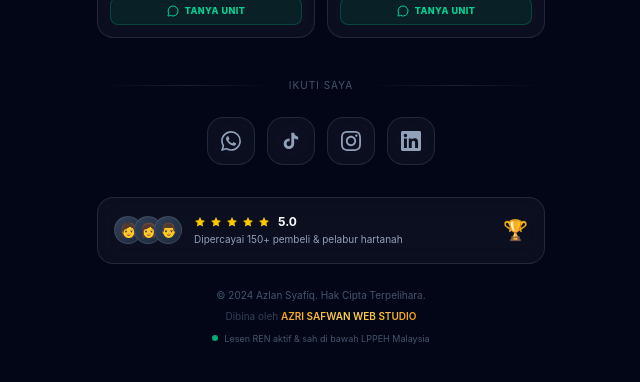
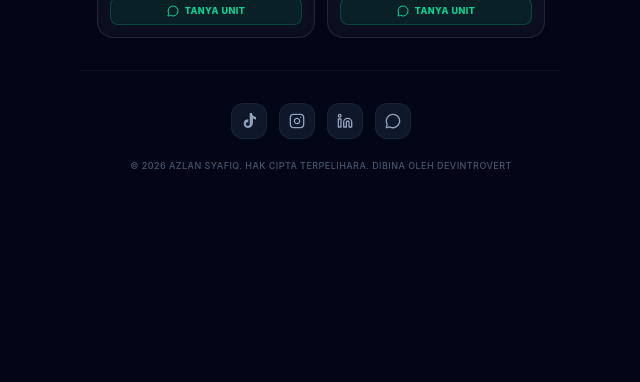
Before and after one commit to kronologiseram-eng/Agent-hartanah, a Next.js app: page / in a window 1280 px wide. Shown: the part 1504-1886 px from the top of the page, without its empty margins (319-959 px from the left). After the commit the page ends 1708 px from the top, so only its background shows below. Built offline with nearby package versions, Linux system fonts and the light colour scheme.

Commit message:
Update SocialFooter.tsx

```diff
--- a/src/components/SocialFooter.tsx
+++ b/src/components/SocialFooter.tsx
@@ -1,183 +1,87 @@
 "use client";
 
 import { motion } from "framer-motion";
+import { Instagram, Linkedin, MessageCircle } from "lucide-react";
+import { CLIENT_DATA } from "@/config";
 
-interface SocialLink {
-  label: string;
-  href: string;
-  icon: React.ReactNode;
-  hoverColor: string;
-  bgColor: string;
-}
+export default function SocialFooter() {
+  const { socials, whatsappNumber } = CLIENT_DATA;
 
-// WhatsApp SVG Icon
-const WhatsAppIcon = () => (
-  <svg viewBox="0 0 24 24" className="w-5 h-5" fill="currentColor">
-    <path d="M17.472 14.382c-.297-.149-1.758-.867-2.03-.967-.273-.099-.471-.148-.67.15-.197.297-.767.966-.94 1.164-.173.199-.347.223-.644.075-.297-.15-1.255-.463-2.39-1.475-.883-.788-1.48-1.761-1.653-2.059-.173-.297-.018-.458.13-.606.134-.133.298-.347.446-.52.149-.174.198-.298.298-.497.099-.198.05-.371-.025-.52-.075-.149-.669-1.612-.916-2.207-.242-.579-.487-.5-.669-.51-.173-.008-.371-.01-.57-.01-.198 0-.52.074-.792.372-.272.297-1.04 1.016-1.04 2.479 0 1.462 1.065 2.875 1.213 3.074.149.198 2.096 3.2 5.077 4.487.709.306 1.262.489 1.694.625.712.227 1.36.195 1.871.118.571-.085 1.758-.719 2.006-1.413.248-.694.248-1.289.173-1.413-.074-.124-.272-.198-.57-.347m-5.421 7.403h-.004a9.87 9.87 0 01-5.031-1.378l-.361-.214-3.741.982.998-3.648-.235-.374a9.86 9.86 0 01-1.51-5.26c.001-5.45 4.436-9.884 9.888-9.884 2.64 0 5.122 1.03 6.988 2.898a9.825 9.825 0 012.893 6.994c-.003 5.45-4.437 9.884-9.885 9.884m8.413-18.297A11.815 11.815 0 0012.05 0C5.495 0 .16 5.335.157 11.892c0 2.096.547 4.142 1.588 5.945L.057 24l6.305-1.654a11.882 11.882 0 005.683 1.448h.005c6.554 0 11.89-5.335 11.893-11.893a11.821 11.821 0 00-3.48-8.413z" />
-  </svg>
-);
-
-// TikTok SVG Icon
-const TikTokIcon = () => (
-  <svg viewBox="0 0 24 24" className="w-5 h-5" fill="currentColor">
-    <path d="M19.59 6.69a4.83 4.83 0 01-3.77-4.25V2h-3.45v13.67a2.89 2.89 0 01-2.88 2.5 2.89 2.89 0 01-2.89-2.89 2.89 2.89 0 012.89-2.89c.28 0 .54.04.79.1V9.01a6.32 6.32 0 00-.79-.05 6.34 6.34 0 00-6.34 6.34 6.34 6.34 0 006.34 6.34 6.34 6.34 0 006.33-6.34V8.69a8.17 8.17 0 004.78 1.52V6.78a4.85 4.85 0 01-1.01-.09z" />
-  </svg>
-);
-
-// Instagram SVG Icon
-const InstagramIcon = () => (
-  <svg viewBox="0 0 24 24" className="w-5 h-5" fill="currentColor">
-    <path d="M12 2.163c3.204 0 3.584.012 4.85.07 3.252.148 4.771 1.691 4.919 4.919.058 1.265.069 1.645.069 4.849 0 3.205-.012 3.584-.069 4.849-.149 3.225-1.664 4.771-4.919 4.919-1.266.058-1.644.07-4.85.07-3.204 0-3.584-.012-4.849-.07-3.26-.149-4.771-1.699-4.919-4.92-.058-1.265-.07-1.644-.07-4.849 0-3.204.013-3.583.07-4.849.149-3.227 1.664-4.771 4.919-4.919 1.266-.057 1.645-.069 4.849-.069zm0-2.163c-3.259 0-3.667.014-4.947.072-4.358.2-6.78 2.618-6.98 6.98-.059 1.281-.073 1.689-.073 4.948 0 3.259.014 3.668.072 4.948.2 4.358 2.618 6.78 6.98 6.98 1.281.058 1.689.072 4.948.072 3.259 0 3.668-.014 4.948-.072 4.354-.2 6.782-2.618 6.979-6.98.059-1.28.073-1.689.073-4.948 0-3.259-.014-3.667-.072-4.947-.196-4.354-2.617-6.78-6.979-6.98-1.281-.059-1.69-.073-4.949-.073zm0 5.838c-3.403 0-6.162 2.759-6.162 6.162s2.759 6.163 6.162 6.163 6.162-2.759 6.162-6.163c0-3.403-2.759-6.162-6.162-6.162zm0 10.162c-2.209 0-4-1.79-4-4 0-2.209 1.791-4 4-4s4 1.791 4 4c0 2.21-1.791 4-4 4zm6.406-11.845c-.796 0-1.441.645-1.441 1.44s.645 1.44 1.441 1.44c.795 0 1.439-.645 1.439-1.44s-.644-1.44-1.439-1.44z" />
-  </svg>
-);
-
-// LinkedIn SVG Icon
-const LinkedInIcon = () => (
-  <svg viewBox="0 0 24 24" className="w-5 h-5" fill="currentColor">
-    <path d="M20.447 20.452h-3.554v-5.569c0-1.328-.027-3.037-1.852-3.037-1.853 0-2.136 1.445-2.136 2.939v5.667H9.351V9h3.414v1.561h.046c.477-.9 1.637-1.85 3.37-1.85 3.601 0 4.267 2.37 4.267 5.455v6.286zM5.337 7.433c-1.144 0-2.063-.926-2.063-2.065 0-1.138.92-2.063 2.063-2.063 1.14 0 2.064.925 2.064 2.063 0 1.139-.925 2.065-2.064 2.065zm1.782 13.019H3.555V9h3.564v11.452zM22.225 0H1.771C.792 0 0 .774 0 1.729v20.542C0 23.227.792 24 1.771 24h20.451C23.2 24 24 23.227 24 22.271V1.729C24 .774 23.2 0 22.222 0h.003z" />
-  </svg>
-);
-
-const socialLinks: SocialLink[] = [
-  {
-    label: "WhatsApp",
-    href: "https://wa.me/60123456789",
-    icon: <WhatsAppIcon />,
-    hoverColor: "hover:text-green-400",
-    bgColor: "hover:bg-green-500/15 hover:border-green-500/30",
-  },
-  {
-    label: "TikTok",
-    href: "https://tiktok.com/@azlansyafiq",
-    icon: <TikTokIcon />,
-    hoverColor: "hover:text-pink-400",
-    bgColor: "hover:bg-pink-500/15 hover:border-pink-500/30",
-  },
-  {
-    label: "Instagram",
-    href: "https://instagram.com/azlansyafiq",
-    icon: <InstagramIcon />,
-    hoverColor: "hover:text-purple-400",
-    bgColor: "hover:bg-purple-500/15 hover:border-purple-500/30",
-  },
-  {
-    label: "LinkedIn",
-    href: "https://linkedin.com/in/azlansyafiq",
-    icon: <LinkedInIcon />,
-    hoverColor: "hover:text-blue-400",
-    bgColor: "hover:bg-blue-500/15 hover:border-blue-500/30",
-  },
-];
-
-interface SocialFooterProps {
-  animationDelay?: number;
-}
-
-export default function SocialFooter({ animationDelay = 0 }: SocialFooterProps) {
   return (
     <motion.footer
-      initial={{ opacity: 0, y: 24 }}
-      animate={{ opacity: 1, y: 0 }}
-      transition={{ duration: 0.6, delay: animationDelay, ease: "easeOut" }}
-      className="px-4 pb-10 pt-2"
+      initial={{ opacity: 0 }}
+      animate={{ opacity: 1 }}
+      transition={{ delay: 0.85, duration: 0.5 }}
+      className="mt-auto py-8 px-6 flex flex-col items-center gap-5 border-t border-white/5"
     >
-      {/* Divider */}
-      <div className="flex items-center gap-3 mb-6">
-        <div className="flex-1 h-px bg-gradient-to-r from-transparent via-white/10 to-transparent" />
-        <span className="text-[10px] text-slate-600 uppercase tracking-widest">
-          Ikuti Saya
-        </span>
-        <div className="flex-1 h-px bg-gradient-to-r from-transparent via-white/10 to-transparent" />
+      {/* Ikon Media Sosial */}
+      <div className="flex items-center gap-3">
+        {/* TikTok Icon (Custom SVG) */}
+        {socials.tiktok && (
+          <motion.a
+            href={socials.tiktok}
+            target="_blank"
+            rel="noopener noreferrer"
+            whileHover={{ scale: 1.15, y: -2 }}
+            whileTap={{ scale: 0.9 }}
+            className="w-9 h-9 rounded-xl bg-slate-900 border border-white/5 flex items-center justify-center text-slate-400 hover:text-white hover:border-white/10 transition-colors duration-200"
+            aria-label="TikTok"
+          >
+            <svg viewBox="0 0 24 24" className="w-4 h-4 fill-current">
+              <path d="M12.525.02c1.31-.02 2.61-.01 3.91-.02.08 1.53.63 3.09 1.75 4.17 1.12 1.11 2.7 1.62 4.24 1.79v4.03c-1.44-.17-2.89-.74-3.94-1.74-.22-.22-.4-.47-.58-.73v6.56c.02 1.94-.48 3.93-1.63 5.48-1.5 2.03-4.14 3.12-6.61 2.76-2.54-.36-4.8-2.22-5.46-4.75-.81-3.13.78-6.66 3.86-7.66.93-.3 1.92-.38 2.89-.28v4.18c-.85-.22-1.8-.14-2.53.37-.92.65-1.28 1.91-1.01 2.99.35 1.41 1.79 2.41 3.24 2.19 1.4-.21 2.45-1.48 2.42-2.91V0l-.04.02z" />
+            </svg>
+          </motion.a>
+        )}
+
+        {/* Instagram Icon */}
+        {socials.instagram && (
+          <motion.a
+            href={socials.instagram}
+            target="_blank"
+            rel="noopener noreferrer"
+            whileHover={{ scale: 1.15, y: -2 }}
+            whileTap={{ scale: 0.9 }}
+            className="w-9 h-9 rounded-xl bg-slate-900 border border-white/5 flex items-center justify-center text-slate-400 hover:text-white hover:border-white/10 transition-colors duration-200"
+            aria-label="Instagram"
+          >
+            <Instagram className="w-4 h-4" />
+          </motion.a>
+        )}
+
+        {/* LinkedIn Icon */}
+        {socials.linkedin && (
+          <motion.a
+            href={socials.linkedin}
+            target="_blank"
+            rel="noopener noreferrer"
+            whileHover={{ scale: 1.15, y: -2 }}
+            whileTap={{ scale: 0.9 }}
+            className="w-9 h-9 rounded-xl bg-slate-900 border border-white/5 flex items-center justify-center text-slate-400 hover:text-white hover:border-white/10 transition-colors duration-200"
+            aria-label="LinkedIn"
+          >
+            <Linkedin className="w-4 h-4" />
+          </motion.a>
+        )}
+
+        {/* WhatsApp Direct Chat */}
+        <motion.a
+          href={`https://wa.me/${whatsappNumber}`}
+          target="_blank"
+          rel="noopener noreferrer"
+          whileHover={{ scale: 1.15, y: -2 }}
+          whileTap={{ scale: 0.9 }}
+          className="w-9 h-9 rounded-xl bg-slate-900 border border-white/5 flex items-center justify-center text-slate-400 hover:text-white hover:border-white/10 transition-colors duration-200"
+          aria-label="WhatsApp"
+        >
+          <MessageCircle className="w-4 h-4" />
+        </motion.a>
       </div>
 
-      {/* Social Icons */}
-      <div className="flex items-center justify-center gap-3 mb-8">
-        {socialLinks.map((social, index) => (
-          <motion.a
-            key={social.label}
-            href={social.href}
-            target="_blank"
-            rel="noopener noreferrer"
-            aria-label={social.label}
-            initial={{ opacity: 0, scale: 0, y: 16 }}
-            animate={{ opacity: 1, scale: 1, y: 0 }}
-            transition={{
-              delay: animationDelay + index * 0.08,
-              type: "spring",
-              stiffness: 250,
-              damping: 18,
-            }}
-            whileHover={{ scale: 1.15, y: -3 }}
-            whileTap={{ scale: 0.9 }}
-            className={`
-              w-12 h-12 rounded-2xl glass-card flex items-center justify-center
-              text-slate-400 transition-all duration-300 group
-              ${social.hoverColor} ${social.bgColor}
-            `}
-          >
-            <span className="transition-transform duration-300 group-hover:scale-110">
-              {social.icon}
-            </span>
-          </motion.a>
-        ))}
-      </div>
-
-      {/* Ratings / Trust bar */}
-      <motion.div
-        initial={{ opacity: 0 }}
-        animate={{ opacity: 1 }}
-        transition={{ delay: animationDelay + 0.5, duration: 0.6 }}
-        className="glass-card rounded-2xl p-4 mb-6 flex items-center gap-3"
-      >
-        <div className="flex -space-x-2 shrink-0">
-          {["🧑", "👩", "👨"].map((emoji, i) => (
-            <div
-              key={i}
-              className="w-7 h-7 rounded-full bg-gradient-to-br from-slate-700 to-slate-800 border border-white/10 flex items-center justify-center text-sm"
-            >
-              {emoji}
-            </div>
-          ))}
-        </div>
-        <div className="flex-1 min-w-0">
-          <div className="flex items-center gap-1 mb-0.5">
-            {Array(5)
-              .fill(0)
-              .map((_, i) => (
-                <svg
-                  key={i}
-                  viewBox="0 0 24 24"
-                  className="w-3 h-3 text-yellow-400 fill-yellow-400"
-                >
-                  <path d="M12 2l3.09 6.26L22 9.27l-5 4.87 1.18 6.88L12 17.77l-6.18 3.25L7 14.14 2 9.27l6.91-1.01L12 2z" />
-                </svg>
-              ))}
-            <span className="text-xs font-bold text-white ml-1">5.0</span>
-          </div>
-          <p className="text-[10px] text-slate-400 truncate">
-            Dipercayai 150+ pembeli & pelabur hartanah
-          </p>
-        </div>
-        <div className="shrink-0 text-xl">🏆</div>
-      </motion.div>
-
-      {/* Copyright */}
-      <div className="text-center space-y-1.5">
-        <p className="text-[10px] text-slate-600">
-          © 2024 Azlan Syafiq. Hak Cipta Terpelihara.
+      {/* Teks Hak Cipta */}
+      <div className="text-center">
+        <p className="text-[9px] text-slate-600 font-medium tracking-wider uppercase">
+          © {new Date().getFullYear()} {CLIENT_DATA.profile.name}. {socials.copyrightText}
         </p>
-        <p className="text-[10px] text-slate-700">
-          Dibina oleh{" "}
-          <span className="text-gradient-gold font-semibold text-[10px]">
-            AZRI SAFWAN WEB STUDIO
-          </span>
-        </p>
-        <div className="flex items-center justify-center gap-1.5 mt-2">
-          <div className="w-1.5 h-1.5 rounded-full bg-emerald-500 animate-pulse" />
-          <p className="text-[9px] text-slate-600">
-            Lesen REN aktif & sah di bawah LPPEH Malaysia
-          </p>
-        </div>
       </div>
     </motion.footer>
   );
```
